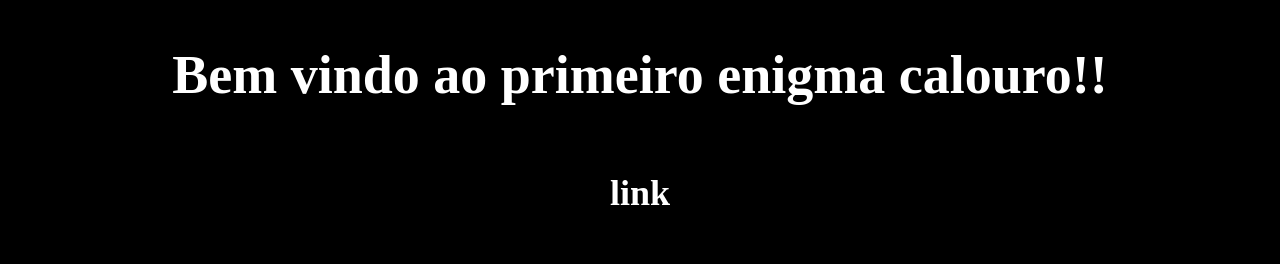
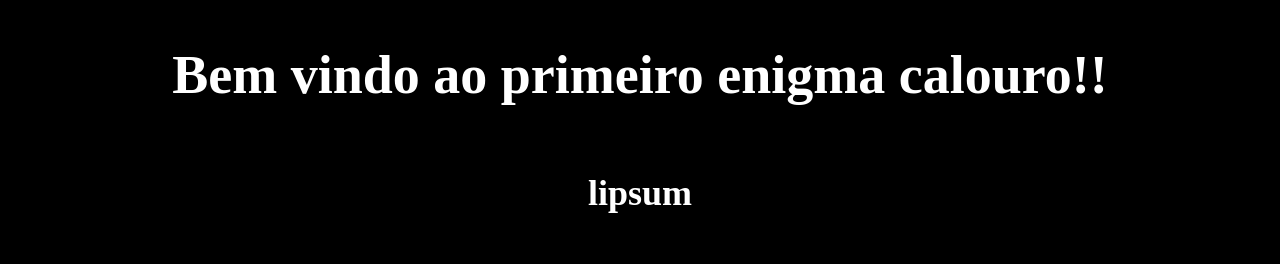
Before and after one commit to BrunoLunardon/EnigmaCalouros, a plain HTML site: page index.html in a window 1280 px wide. Shown: the top 264 px of the page. Drawn offline with Linux system fonts and the light colour scheme.

Commit message:
minor changes

```diff
--- a/index.html
+++ b/index.html
@@ -9,7 +9,7 @@
     </head>
     <body>
         <h1>Bem vindo ao primeiro enigma calouro!!</h1>
-        <h2>link</h2>
+        <h2>lipsum</h2>
         <h2>Voce vai precisar entrar nesse link para decifrar o código acima.</h2>
         <a href="https://www.javainuse.com/aesgenerator">Decifrador</a>
         <h2>Para conseguir a chave secreta, você vai precisar resolver o enigma a seguir.</h2>
```
